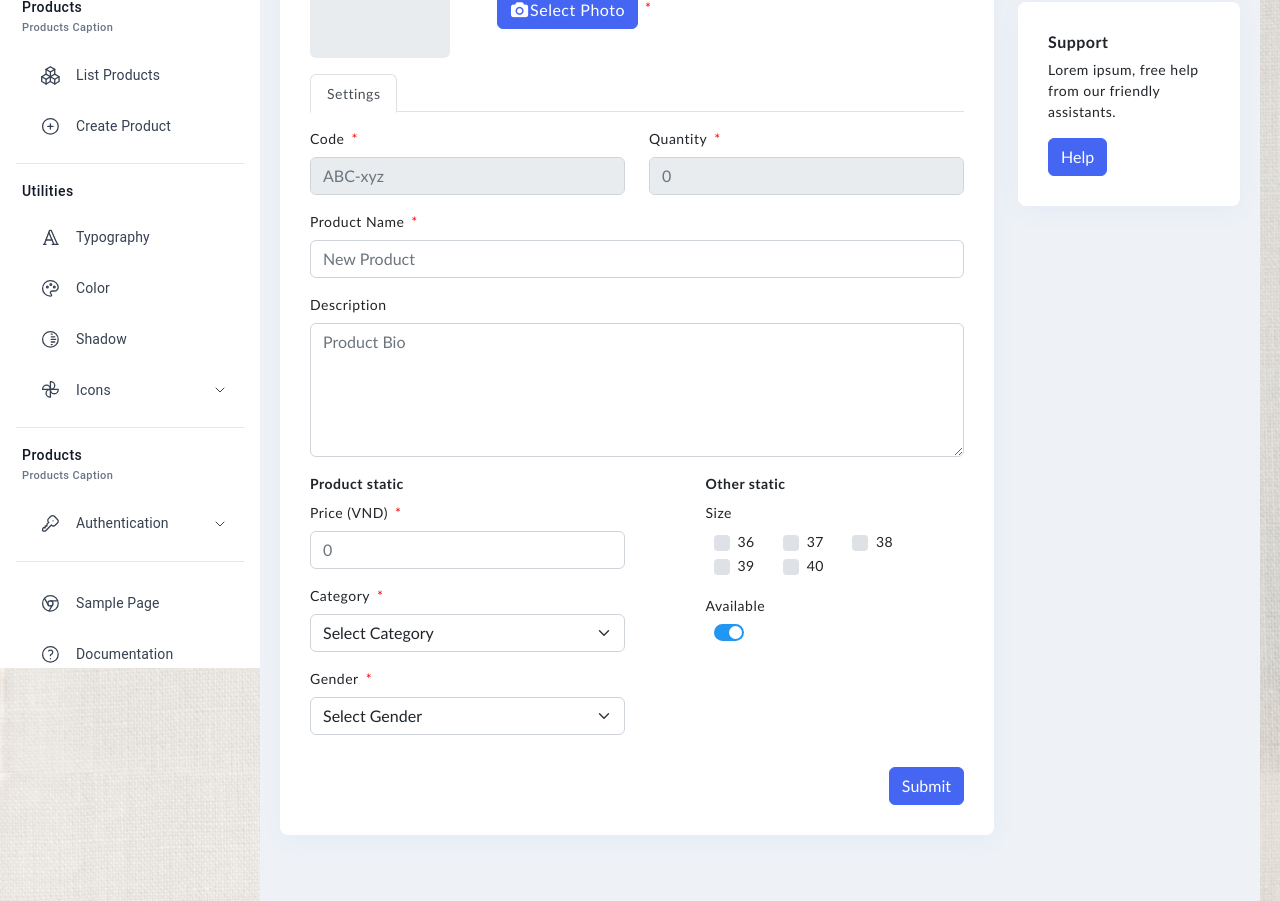
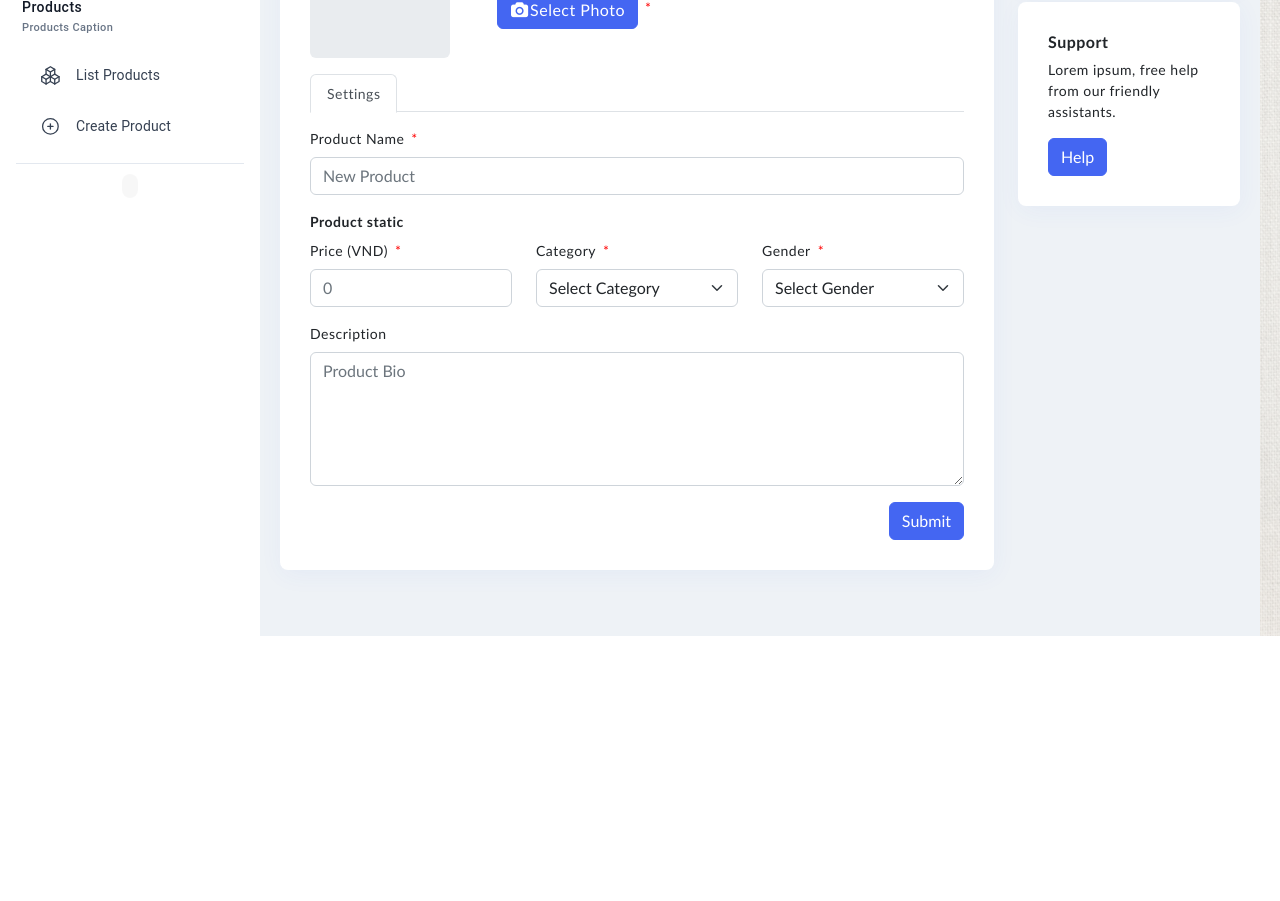
Before and after one commit to namdh15/Sneaker_Web_FE, a React (Create React App) app: page /admin/products/create-product in a window 1280 px wide. Shown: the part 220-1121 px from the top of the page. After the commit the page ends 856 px from the top, so only its background shows below. Built offline with nearby package versions, Linux system fonts and the light colour scheme; a web font is replaced by a local one.

Commit message:
[HOT-FIX]: modify admin token

```diff
--- a/src/components/organisms/dashboard/DashboardSidebar.jsx
+++ b/src/components/organisms/dashboard/DashboardSidebar.jsx
@@ -36,7 +36,7 @@ const DashboardSidebar = ({ drawerOpen, drawerToggle, window }) => {
           }}
         >
           <SidebarMenulist />
-          <SidebarMenuCard />
+          {/* <SidebarMenuCard /> */}
           <Stack direction="row" justifyContent="center" sx={{ mb: 2 }}>
             <Chip label={process.env.REACT_APP_VERSION} disabled chipcolor="secondary" size="small" sx={{ cursor: 'pointer' }} />
           </Stack>
@@ -46,7 +46,7 @@ const DashboardSidebar = ({ drawerOpen, drawerToggle, window }) => {
       <MobileView>
         <Box sx={{ px: 2 }}>
           <SidebarMenulist />
-          <SidebarMenuCard />
+          {/* <SidebarMenuCard /> */}
           <Stack direction="row" justifyContent="center" sx={{ mb: 2 }}>
             <Chip label={process.env.REACT_APP_VERSION} disabled chipcolor="secondary" size="small" sx={{ cursor: 'pointer' }} />
           </Stack>
--- a/src/constants/menuItems.constant.js
+++ b/src/constants/menuItems.constant.js
@@ -195,7 +195,13 @@ const other = {
 
 
 const menuItems = {
-  items: [dashboard, products, utilities, auth, other]
+  items: [
+    dashboard,
+    products,
+    // utilities,
+    // auth,
+    // other
+  ]
 };
 
 export default menuItems;
--- a/src/pages/dashboard/DashboardCreateProduct.jsx
+++ b/src/pages/dashboard/DashboardCreateProduct.jsx
@@ -27,7 +27,7 @@ const DashboardCreateProduct = (props) => {
   useEffect(() => {
     setFormValues(currProduct);
     setPreviewImage(currProduct?.image)
-    return () => {}
+    return () => { }
   }, [currProduct]);
 
   const handleChangeValue = (event) => {
@@ -145,7 +145,7 @@ const DashboardCreateProduct = (props) => {
                           >
                             <div className="row">
                               <div className="col">
-                                <RowInput
+                                {/* <RowInput
                                   items={[
                                     {
                                       disabled: true,
@@ -168,7 +168,7 @@ const DashboardCreateProduct = (props) => {
                                       value: undefined
                                     }
                                   ]}
-                                />
+                                /> */}
                                 <RowInput
                                   items={[
                                     {
@@ -182,25 +182,13 @@ const DashboardCreateProduct = (props) => {
                                     }
                                   ]}
                                 />
-                                <RowInput
-                                  items={[
-                                    {
-                                      label: 'Description',
-                                      name: 'description',
-                                      placeholder: "Product Bio",
-                                      handleChangeValue: handleChangeValue,
-                                      value: formValues?.description
-                                    }
-                                  ]}
-                                  isTextArea={true}
-                                />
                               </div>
                             </div>
                             <div className="row">
-                              <div className="col-12 col-sm-6 mb-3">
-                                <div className="mb-2">
-                                  <b>Product static</b>
-                                </div>
+                              <div className="mb-2">
+                                <b>Product static</b>
+                              </div>
+                              <div className="col-md-4">
                                 <RowInput
                                   items={[
                                     {
@@ -214,6 +202,8 @@ const DashboardCreateProduct = (props) => {
                                     }
                                   ]}
                                 />
+                              </div>
+                              <div className="col-md-4">
                                 <RowSelect
                                   item={{
                                     required: true,
@@ -224,6 +214,8 @@ const DashboardCreateProduct = (props) => {
                                   }}
                                   options={PRODUCT_CATEGORIES}
                                 />
+                              </div>
+                              <div className="col-md-4">
                                 <RowSelect
                                   item={{
                                     required: true,
@@ -235,7 +227,7 @@ const DashboardCreateProduct = (props) => {
                                   options={PRODUCT_GENDER}
                                 />
                               </div>
-                              <div className="col-12 col-sm-5 offset-sm-1 mb-3">
+                              {/* <div className="col-12 col-sm-5 offset-sm-1 mb-3">
                                 <div className="mb-2">
                                   <b>Other static</b>
                                 </div>
@@ -270,8 +262,20 @@ const DashboardCreateProduct = (props) => {
                                     </div>
                                   </div>
                                 </div>
-                              </div>
+                              </div> */}
                             </div>
+                            <RowInput
+                              items={[
+                                {
+                                  label: 'Description',
+                                  name: 'description',
+                                  placeholder: "Product Bio",
+                                  handleChangeValue: handleChangeValue,
+                                  value: formValues?.description
+                                }
+                              ]}
+                              isTextArea={true}
+                            />
                             <div className="row">
                               <div className="col d-flex justify-content-end">
                                 <button
@@ -280,6 +284,7 @@ const DashboardCreateProduct = (props) => {
                                 >Submit</button>
                               </div>
                             </div>
+
                           </form>
                         </div>
                       </div>
--- a/src/services/setupAPI/api.js
+++ b/src/services/setupAPI/api.js
@@ -10,13 +10,13 @@ const authInterceptor = (req) => {
   return req;
 };
 
-const authInterceptorAdmin = (req) => {
-  const accessToken = JSON.parse(localStorage.getItem("admin_profile"))?.token;
-  if (accessToken) {
-    req.headers.Authorization = `Token ${accessToken}`;
-  }
-  return req;
-};
+// const authInterceptorAdmin = (req) => {
+//   const accessToken = JSON.parse(localStorage.getItem("profile"))?.token;
+//   if (accessToken) {
+//     req.headers.Authorization = `Token ${accessToken}`;
+//   }
+//   return req;
+// };
 
 
 export const API = axios.create({ baseURL: BASE_URL });
@@ -30,7 +30,7 @@ API.interceptors.request.use((req) => {
 });
 
 // attach interceptor to admin auth request *******************
-API_ADMIN.interceptors.request.use(authInterceptorAdmin);
+API_ADMIN.interceptors.request.use(authInterceptor);
 API_ADMIN.interceptors.request.use((req) => {
   req.headers['Content-Type'] = req.data instanceof FormData ? 'multipart/form-data' : 'application/json';
   return req;
```
